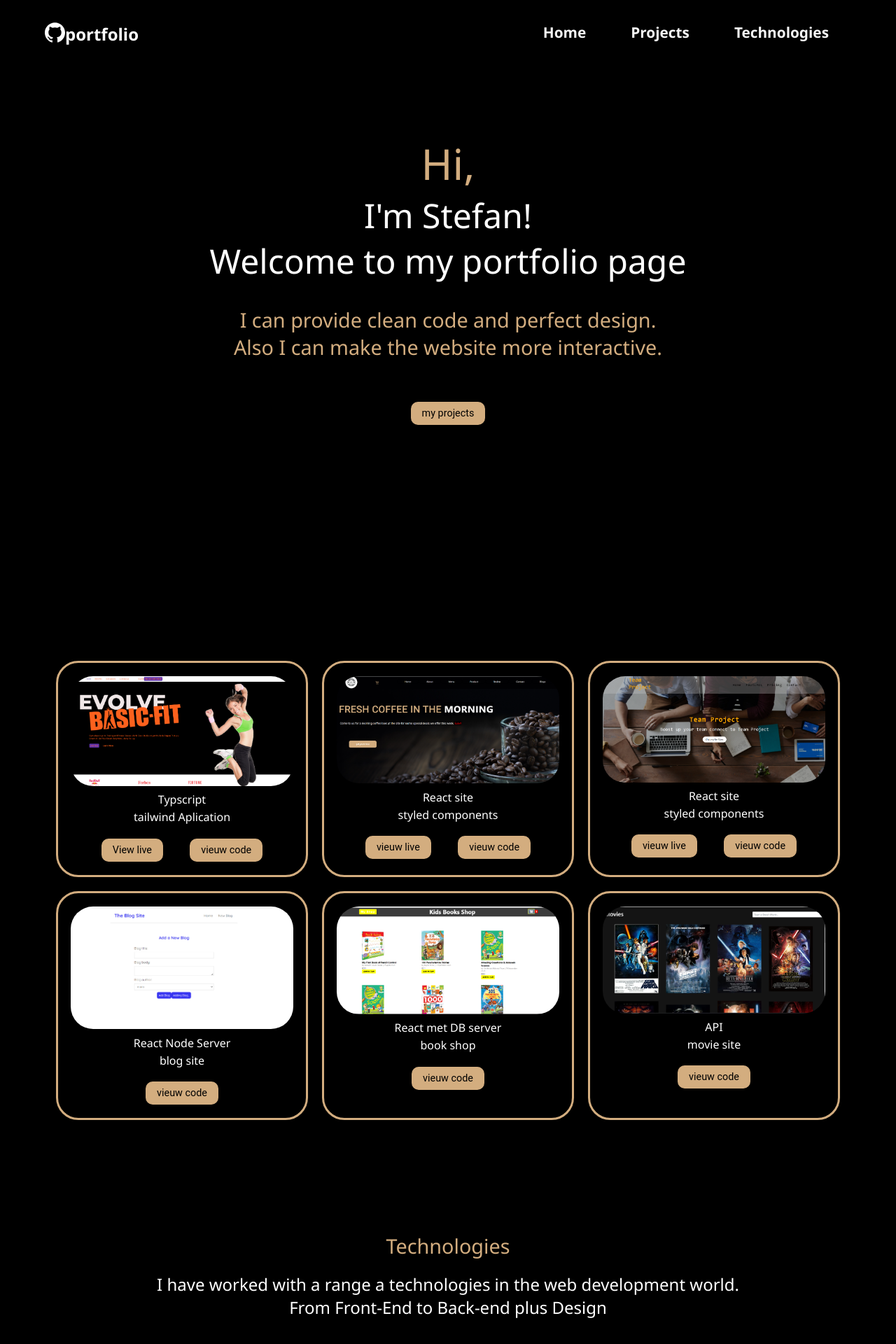
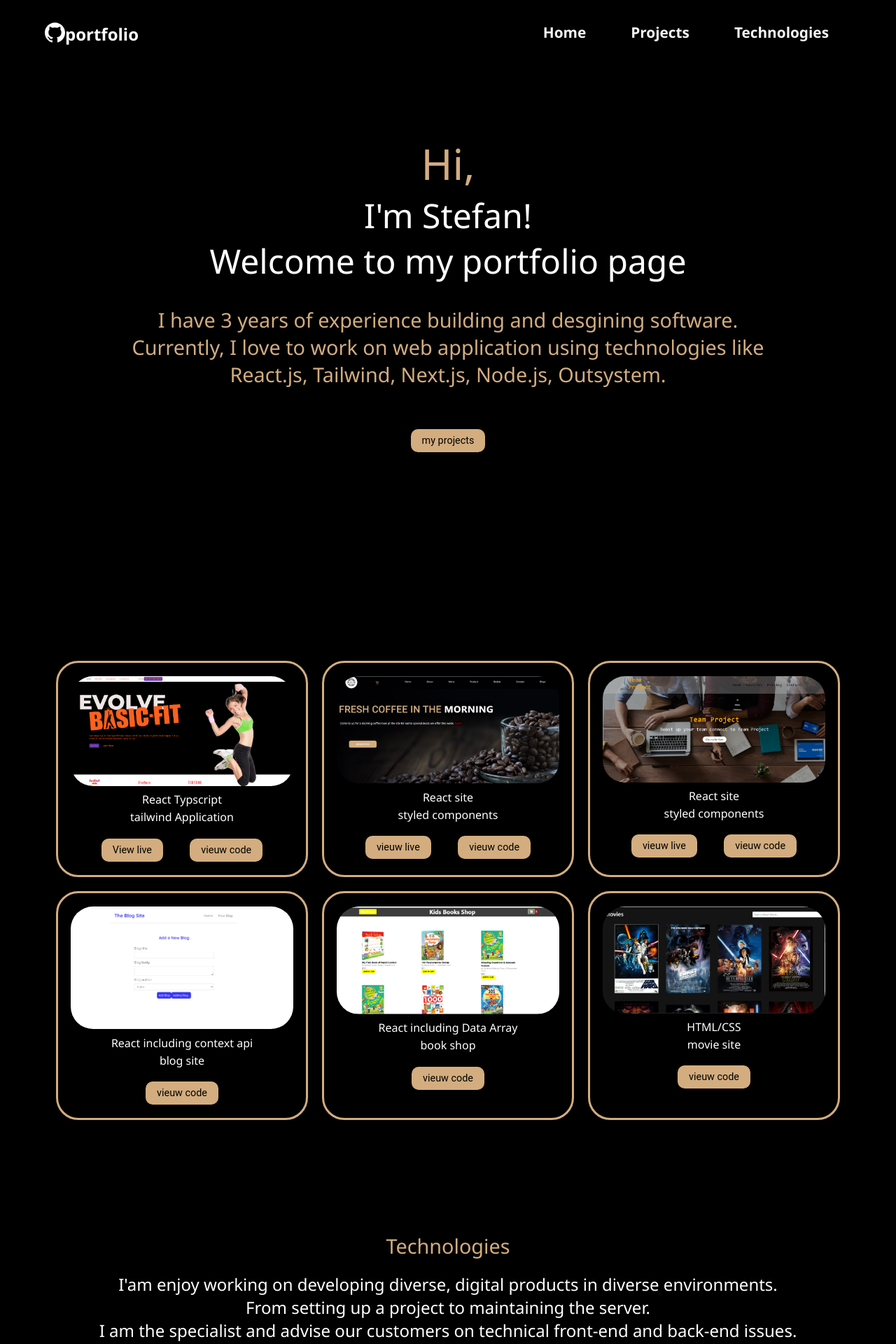
Before and after one commit to Stefannieuwenburg/Portfolio-Stefan-Nieuwenburg-React, a React (Create React App) app: page / in a window 1280 px wide. Shown: the top 1920 px of the page at 70% size. Built offline with nearby package versions, Linux system fonts and the light colour scheme.

Commit message:
commit readme

```diff
--- a/src/pages/Home.js
+++ b/src/pages/Home.js
@@ -10,8 +10,9 @@ export default function Home() {
                 <MainParagraph>I'm Stefan!</MainParagraph>
                 <MainParagraph>Welcome to my portfolio page</MainParagraph>
                 <ParagraphStyled>
-                    I can provide clean code and perfect design. <br /> Also I
-                    can make the website more interactive.
+                    I have 3 years of experience building and desgining software.<br/>
+                    Currently, I love to work on web application using technologies like <br/>
+                    React.js, Tailwind, Next.js, Node.js, Outsystem.
                 </ParagraphStyled>
                 <br />
                 <a href="#Projects">
--- a/src/pages/Projects.js
+++ b/src/pages/Projects.js
@@ -50,8 +50,8 @@ export default function Projects() {
                 <ProjectWrapper>
                     <ProjectBox>
                         <img src={image0} alt="i" />
-                        <Paragraph>Typscript</Paragraph>
-                        <Paragraph>tailwind Aplication</Paragraph>
+                        <Paragraph>React Typscript</Paragraph>
+                        <Paragraph>tailwind Application</Paragraph>
                         <Button onClick={ViewliveProj0}>View live</Button>
                         <Button onClick={VieuwCodeProj0}>vieuw code</Button>
                     </ProjectBox>
@@ -74,21 +74,21 @@ export default function Projects() {
 
                     <ProjectBox>
                         <img src={image3} alt="i" />
-                        <Paragraph>React Node Server</Paragraph>
+                        <Paragraph>React including context api</Paragraph>
                         <Paragraph>blog site</Paragraph>
                         <Button onClick={VieuwCodeProj3}>vieuw code</Button>
                     </ProjectBox>
 
                     <ProjectBox>
                         <img src={image4} alt="i" />
-                        <Paragraph>React met DB server</Paragraph>
+                        <Paragraph>React including Data Array</Paragraph>
                         <Paragraph>book shop</Paragraph>
                         <Button onClick={VieuwCodeProj4}>vieuw code</Button>
                     </ProjectBox>
 
                     <ProjectBox>
                         <img src={image5} alt="i" />
-                        <Paragraph>API</Paragraph>
+                        <Paragraph>HTML/CSS</Paragraph>
                         <Paragraph>movie site</Paragraph>
                         <Button onClick={VieuwCodeProj5}>vieuw code</Button>
                     </ProjectBox>
--- a/src/pages/Technologies.js
+++ b/src/pages/Technologies.js
@@ -19,9 +19,11 @@ export default function Technologies() {
                 <SectionHeader>
                     <MainParagraph>Technologies</MainParagraph>
                     <Paragraph>
-                        I have worked with a range a technologies in the web
-                        development world. <br />
-                        From Front-End to Back-end plus Design
+                    I'am enjoy working on developing diverse, digital products in diverse environments.<br />
+                    From setting up a project to maintaining the server.<br />
+                    I am the specialist and advise our customers on technical front-end and back-end issues.<br />
+                    I also like to work hands-on in a Scrum team and write code myself.<br/> Because of my knowledge and experience I am not afraid to take ownership and I am able to quickly add value to the team.<br/>
+                    I like to share my knowledge and experience with other Developers from the team.
                     </Paragraph>
                 </SectionHeader>
                 <WrapperTechnologies>
```
Also changed, not shown: 1 other file (tests, documents, lock files or other folders).
